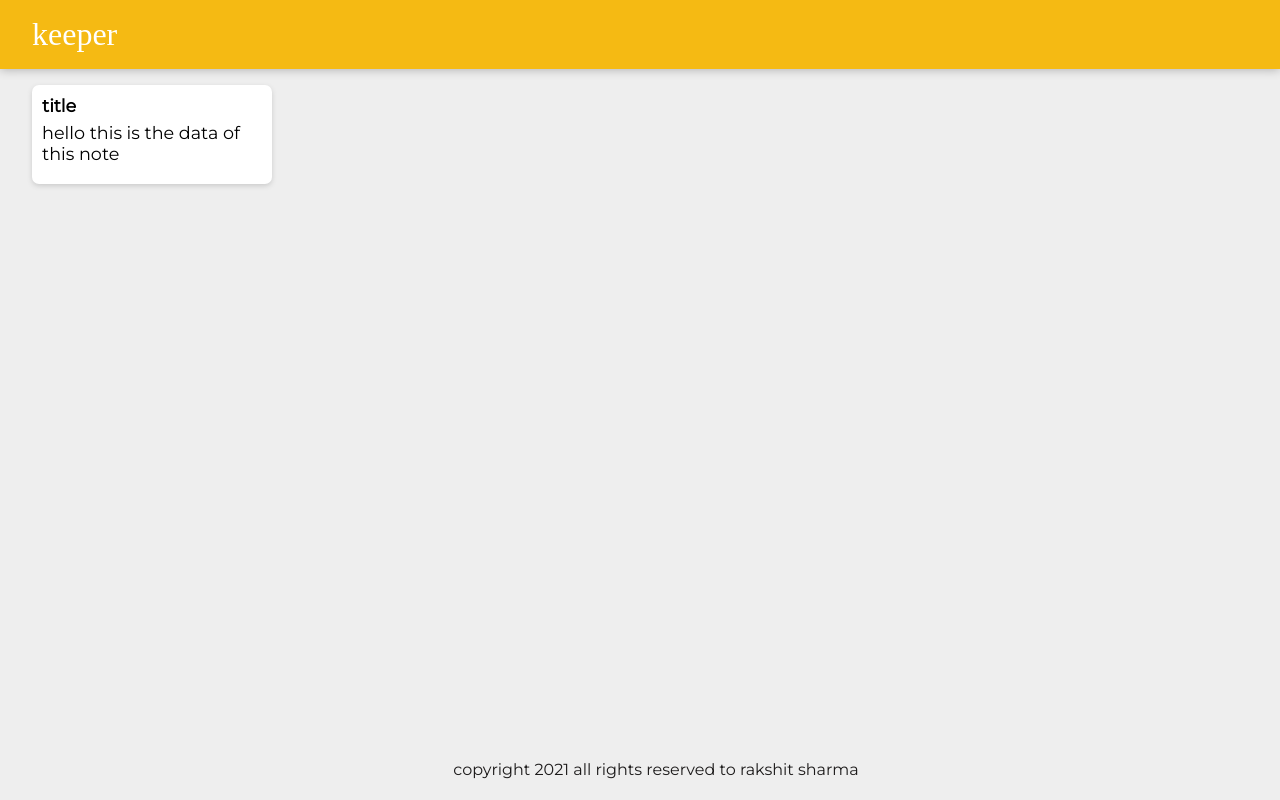
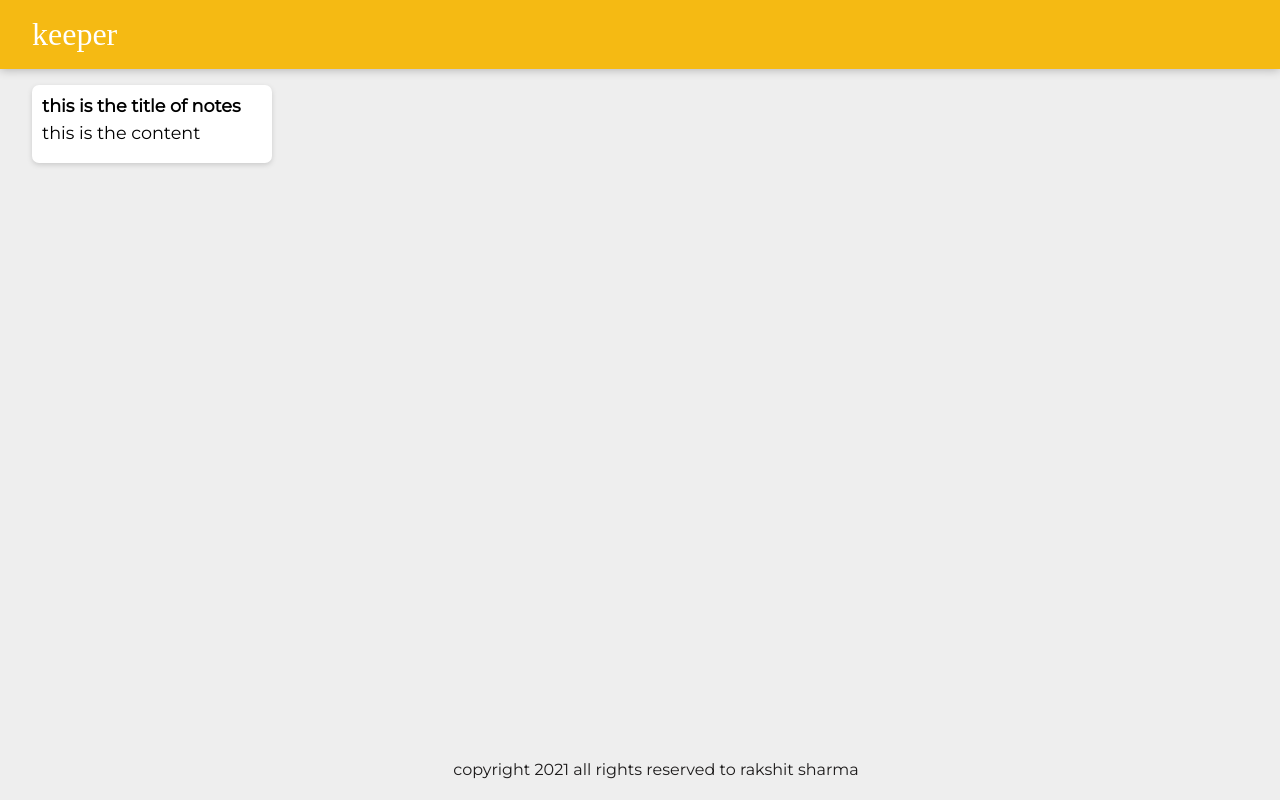
Before and after one commit to rakshitsharmaa/Notes-Keeper, a React (Create React App) app: page / in a window 1280 px wide. Built offline with nearby package versions, Linux system fonts and the light colour scheme; a web font is replaced by a local one.

Commit message:
props used

```diff
--- a/src/components/App.jsx
+++ b/src/components/App.jsx
@@ -6,7 +6,7 @@ export default function App() {
     return (
         <div>
             <Header/>
-            <Note className/>
+            <Note title="this is the title of notes" content="this is the content"/>
             <Footer/>
         </div>
     )
--- a/src/components/Note.jsx
+++ b/src/components/Note.jsx
@@ -1,10 +1,10 @@
 import React from 'react'
 
-export default function Note() {
+export default function Note(props){
     return (
         <div className="note">
-            <h1>title</h1>
-            <p>hello this is the data of this note</p>
+            <h1>{props.title}</h1>
+            <p>{props.content}</p>
         </div>
     )
 }
```
